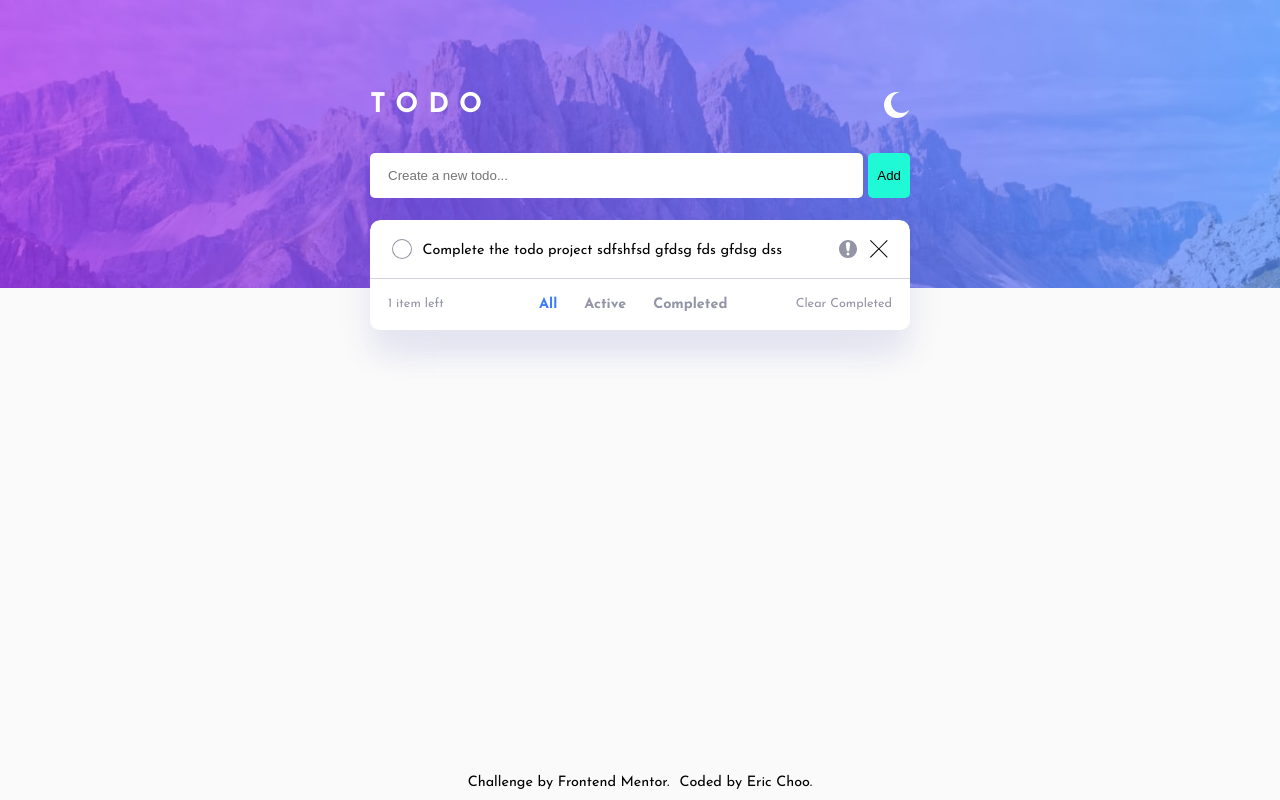
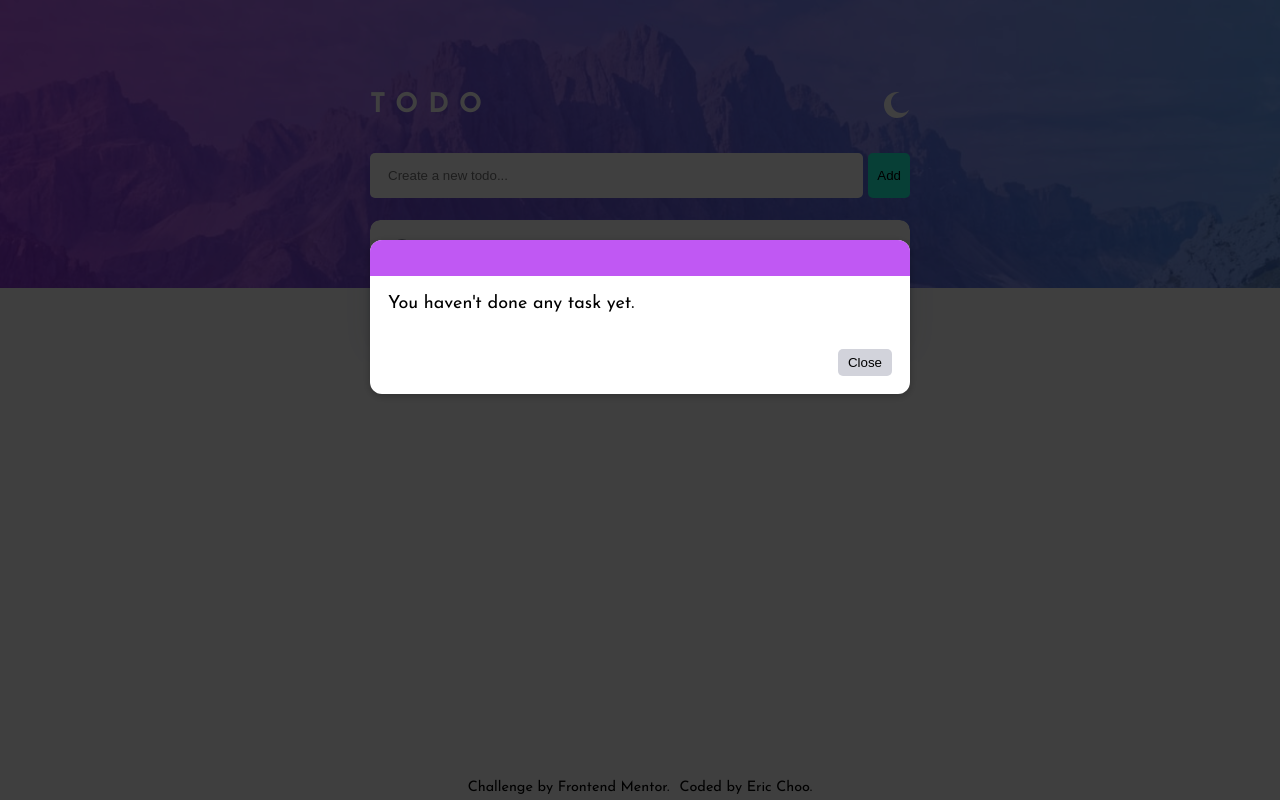
Before and after one commit to ericcst197/vue-todo-app, a Vue app: page / in a window 1280 px wide. Both pictures are taken after a click on the button "Clear Completed". Built offline with nearby package versions, Linux system fonts and the light colour scheme.

Commit message:
add clear complete function

```diff
--- a/src/App.vue
+++ b/src/App.vue
@@ -5,12 +5,12 @@
       <Header @toggle-darkmode="toggleDarkmode" />
       <main>
         <new-todo></new-todo>
-        <todo-list
-        :tasks="tasks"
-        :selected-sort="selectedSort"
-        >
-        </todo-list>
-        <todo-nav :display-desktop="displayDesktop" :task-left="tasks"></todo-nav>
+        <todo-list :tasks="tasks" :selected-sort="selectedSort"></todo-list>
+        <todo-nav
+          :display-desktop="displayDesktop"
+          :clear-complete="clearComplete"
+          :task-left="tasks">
+        </todo-nav>
         <div class="shadow-layout"></div>
       </main>
       <todo-sort v-if="displayMobile()" class="mobile"></todo-sort>
@@ -92,6 +92,9 @@ export default {
     activateSort(e){
       this.selectedSort = e.target.value
     },
+    clearComplete(){
+        this.tasks = this.tasks.filter(task => !task.isCompleted)
+    },
     displayDesktop(media = this.windowWidth){
         return this.tasks.length > 0 && media >= 600
     },
--- a/src/assets/_invalid-alert.scss
+++ b/src/assets/_alert-message.scss
@@ -47,6 +47,7 @@
     button{
         height: 1.5rem;
         width: 3rem;
+        margin-left: .5rem;
         background-color: $light-grayish-2;
         border: none;
         outline: none;
--- a/src/assets/_base.scss
+++ b/src/assets/_base.scss
@@ -34,7 +34,7 @@ picture img{
 
 .attribution{
     position: fixed;
-    bottom: 10px;
+    bottom: 5px;
     left: 0;
     width: 100%;
     text-align: center;
--- a/src/assets/_todo-list.scss
+++ b/src/assets/_todo-list.scss
@@ -25,7 +25,7 @@ ul{
         font-weight: 700;
         color: $light-grayish-3;
         margin-left:1.5rem ;
-
+        cursor: pointer;
 
         @media(max-width: $phone){
             &:first-of-type{
--- a/src/assets/main.scss
+++ b/src/assets/main.scss
@@ -3,7 +3,7 @@
 @import './base';
 @import './container';
 @import './darkmode';
-@import './invalid-alert';
+@import './alert-message';
 @import './todo-form';
 @import './todo-item';
 @import './todo-list';
--- a/src/components/NewTodo.vue
+++ b/src/components/NewTodo.vue
@@ -1,12 +1,12 @@
 <template>
-  <invalid-alert v-if="inputIsInvalid" title="Invalid Input" @close="confirmError">
+  <base-alert v-if="inputIsInvalid" title="Invalid Input" @close="confirmError">
      <template #default>
             <p>Please enter a title for the task to do.</p>
       </template>
       <template #actions>
           <button @click="confirmError">Okay</button>
       </template>
-  </invalid-alert>
+  </base-alert>
   <form @submit.prevent="submitTask">
     <input type="text" name="input-to-do" id="input-to-do" placeholder="Create a new todo..." v-model.trim="enteredTask">
     <button>Add</button>
--- a/src/components/ToDoNav.vue
+++ b/src/components/ToDoNav.vue
@@ -2,7 +2,16 @@
     <nav v-if="displayNav()">
         <p class="item-left">{{ showTaskLeft() }}</p>
         <todo-sort v-if="displayDesktop()"></todo-sort>
-        <button class="clear-complete">Clear Completed</button>
+        <button @click="showAlert" class="clear-complete">Clear Completed</button>
+        <base-alert v-if="triggeredAlert" :title="title" @close="confirmAlert">
+            <template #default>
+                    <p>{{ subtitle }}</p>
+            </template>
+            <template #actions @click="confirmAlert">
+                <button v-if="hasCompletedTask" @click="confirmAlert">No</button>
+                <button v-if="hasCompletedTask" @click="confirmDelete">Yes</button>
+            </template>
+        </base-alert>
     </nav>
 </template>
 
@@ -14,6 +23,17 @@ export default {
         },
         displayDesktop:{
             type: Function
+        },
+        clearComplete:{
+            type: Function
+        }
+    },
+    data(){
+        return{
+            triggeredAlert : false,
+            title: '',
+            subtitle: '',
+            hasCompletedTask: false
         }
     },
     methods:{
@@ -25,6 +45,29 @@ export default {
         },
         displayNav(){
             return this.taskLeft.length > 0
+        },
+        showAlert(){
+            const completedTask = this.taskLeft.filter(task => task.isCompleted)
+
+            if(completedTask.length){
+                this.hasCompletedTask = true
+                this.title = 'Deleting tasks';
+                this.subtitle = 'Are you sure that you want to delete all the completed tasks?'
+                this.triggeredAlert = true
+            } else {
+                this.subtitle = "You haven't done any task yet."
+                this.triggeredAlert = true
+            }
+        },
+        confirmAlert(){
+            this.title = ''
+            this.subtitle = ""
+            this.hasCompletedTask = false
+            this.triggeredAlert = false
+        },
+        confirmDelete(){
+            this.clearComplete()
+            this.confirmAlert()
         }
     }
 }
--- a/src/components/TodoList.vue
+++ b/src/components/TodoList.vue
@@ -1,5 +1,6 @@
 <template>
      <ul>
+        <li v-if="showElem" class="todo-item">{{ showDescription }}</li>
         <todo-item v-for="task in sortTasks"
         :key="task.id"
         :id="task.id"
@@ -31,6 +32,20 @@ export default {
                 return this.tasks.filter(task=> task.isCompleted)
             }
         },
+        showDescription(){
+            if(this.selectedSort === 'active'){
+                return 'There is no active tasks.'
+            } else return 'There is no complete tasks.'
+        },
+        showElem(){
+            return this.sortTasks.length === 0 && this.tasks.length !== 0
+        }
     }
 }
 </script>
+
+<style scoped>
+li{
+    justify-content: center;
+}
+</style>
--- a/src/main.js
+++ b/src/main.js
@@ -6,13 +6,13 @@ import TodoItem from "./components/TodoItem.vue";
 import TodoList from "./components/TodoList.vue";
 import TodoSort from "./components/TodoSort.vue";
 import TodoNav from "./components/TodoNav.vue";
-import InvalidAlert from "./components/InvalidAlert.vue";
+import BaseAlert from "./components/BaseAlert.vue";
 
 import "./assets/main.scss";
 
 const app = createApp(App);
 
-app.component("invalid-alert", InvalidAlert);
+app.component("base-alert", BaseAlert);
 app.component("new-todo", NewTodo);
 app.component("todo-nav", TodoNav);
 app.component("todo-sort", TodoSort);
```
Also changed, not shown: src/components/BaseAlert.vue (renamed from src/components/InvalidAlert.vue).
